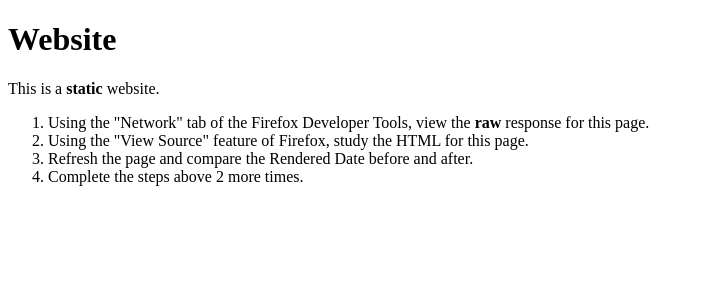
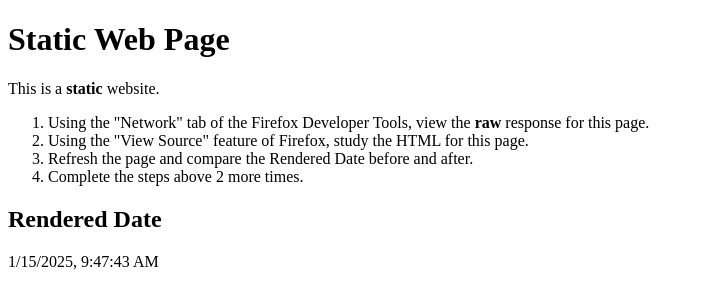
Before and after one commit to cornell-info2310-2025sp/class-02-rendering, a website: page public/static.html in a window 1280 px wide. Shown: the whole page, without its empty margins (0-704 px from the left). Drawn offline with Linux system fonts and the light colour scheme.

Commit message:
update static

```diff
--- a/public/static.html
+++ b/public/static.html
@@ -2,11 +2,11 @@
 <html>
 
 <head>
-  <title>Static Website</title>
+  <title>Static Web Page</title>
 </head>
 
 <body>
-  <h1>Website</h1>
+  <h1>Static Web Page</h1>
   <p>This is a <strong>static</strong> website.</p>
 
   <ol>
@@ -16,6 +16,9 @@
     <li>Refresh the page and compare the Rendered Date before and after.</li>
     <li>Complete the steps above 2 more times.</li>
   </ol>
+
+  <h2>Rendered Date</h2>
+  <p>1/15/2025, 9:47:43 AM</p>
 </body>
 
 </html>
```
